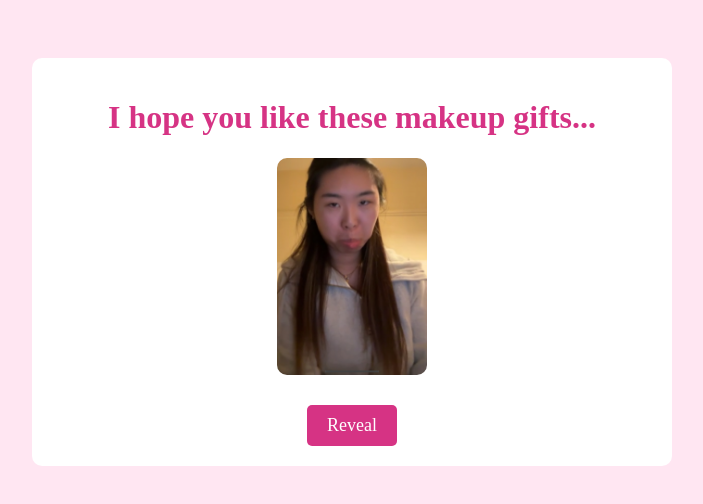
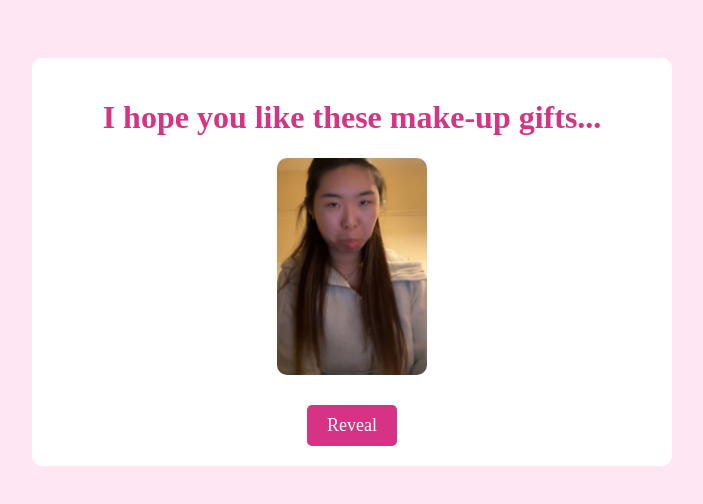
Before and after one commit to marcus-justice31/ForJingy, a plain HTML site: page makeup.html in a window 1280 px wide. Shown: the whole page, without its empty margins (288-991 px from the left). Drawn offline with Linux system fonts and the light colour scheme.

Commit message:
spelling

```diff
--- a/makeup.html
+++ b/makeup.html
@@ -8,7 +8,7 @@
 <body style="text-align: center; background-color: #ffe6f2; padding: 50px;">
 
     <div style="max-width: 600px; margin: auto; background: white; padding: 20px; border-radius: 10px; padding: 20px;">
-        <h1 style="color: #d63384;">I hope you like these makeup gifts...</h1>
+        <h1 style="color: #d63384;">I hope you like these make-up gifts...</h1>
 
         <!-- Smaller Image (150px width) -->
         <img src="images/makeuppage.jpg" alt="Makeup Gift" style="width: 150px; display: block; margin: 20px auto; border-radius: 10px;">
```
